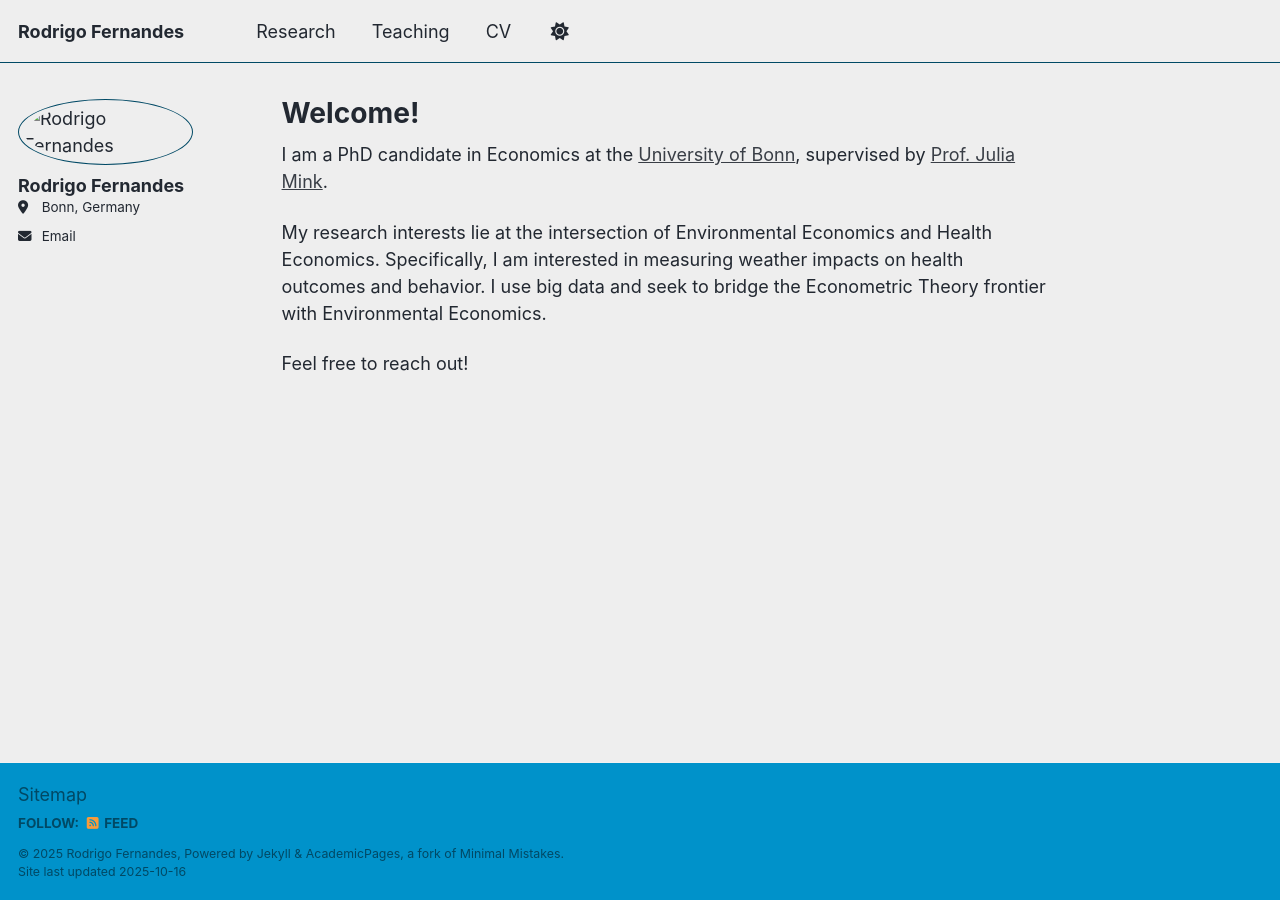
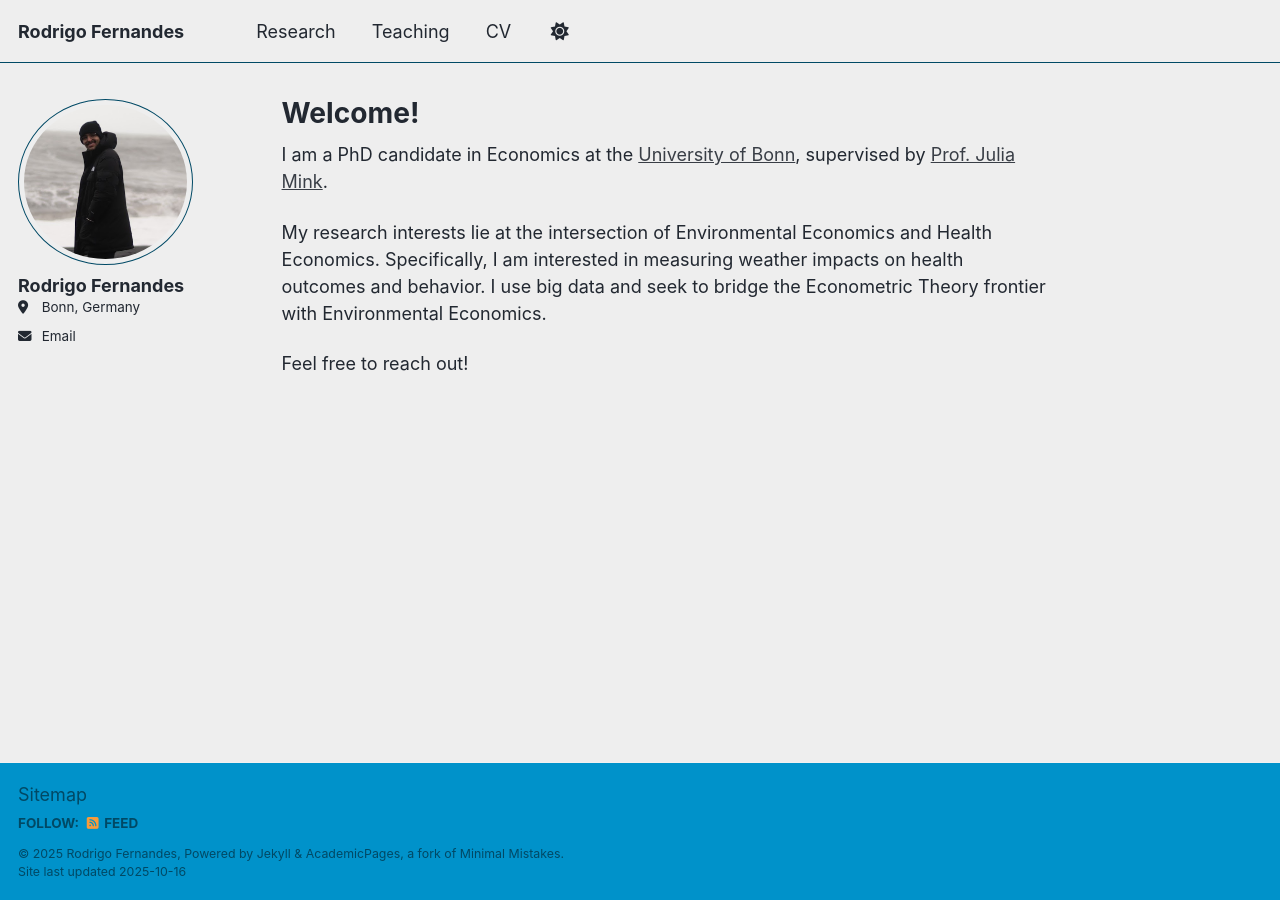
Before and after one commit to fernandes-rodrigo/fernandes-rodrigo.github.io, a Jekyll site: the page built from _pages/about.md, in a window 1280 px wide. Built offline with Jekyll 4.4.1, drawn with Linux system fonts in a browser that asks for light colours; a script that is not in the unit is left out.

Commit message:
Fix logo and avatar paths in _config.yml

```diff
--- a/_config.yml
+++ b/_config.yml
@@ -17,14 +17,14 @@ url                      : https://fernandes-rodrigo.github.io # The base hostna
                                                            # or if you already have some other page hosted on Github then use "https://[your GitHub username].github.io/[Your Repo Name]"
 baseurl                  : "" # the subpath of your site, e.g. "/blog"
 repository               : "fernandes-rodrigo/fernandes-rodrigo.github.io"
-logo: /images/favicon.png
+logo: "/images/favicon.png"
 
 # Site Author - The following control what appear as part of the author content on the side bar.
 #               If a field is blank the icon and link will not appear, otherwise it will be shown.
 #               Additional customization can be done by editing /_includes/author-profile.html
 author:
   # Biographic information
-  avatar           : "/images/profile_me.png"
+  avatar           : "profile_me.png"
   name             : "Rodrigo Fernandes"
   pronouns         : # example: "she/her"
 #  bio              : "Short biography for the left-hand sidebar"
```
